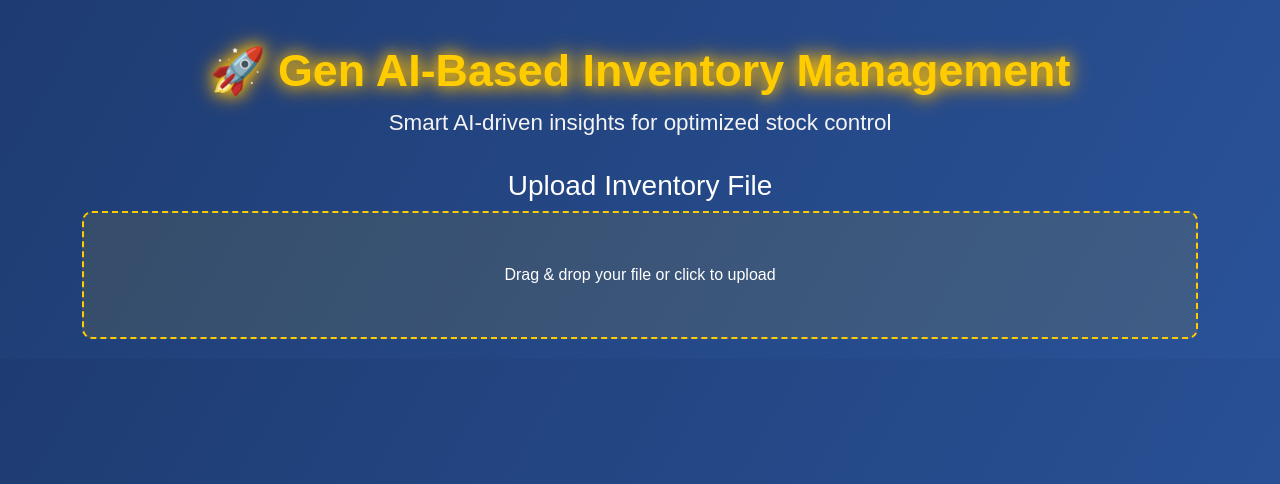
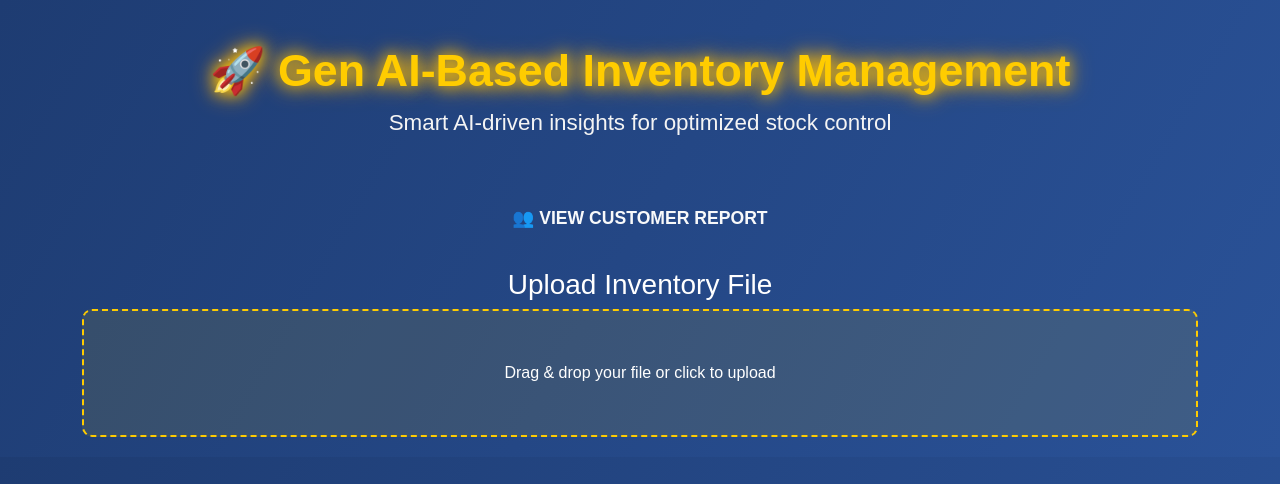
Before and after one commit to Anish-Chaitanya/gen-ai-inventory, a Flask app: page / in a window 1280 px wide. Shown: the top 484 px of the page. Run offline with Flask 3, Linux system fonts and the light colour scheme; some libraries are stand-ins or nearby versions.

Commit message:
Update index.html

```diff
--- a/templates/index.html
+++ b/templates/index.html
@@ -16,6 +16,9 @@
     <div class="container text-center">
         <h1 class="title mt-4">🚀 Gen AI-Based Inventory Management</h1>
         <p class="subtitle">Smart AI-driven insights for optimized stock control</p>
+
+        <!-- Always-visible Customer View Button -->
+        <a href="/customer" class="btn btn-outline-light mt-4">👥 View Customer Report</a>
 
         <h3 class="mt-4">Upload Inventory File</h3>
         <form action="/upload" class="dropzone" id="uploadForm">
```
